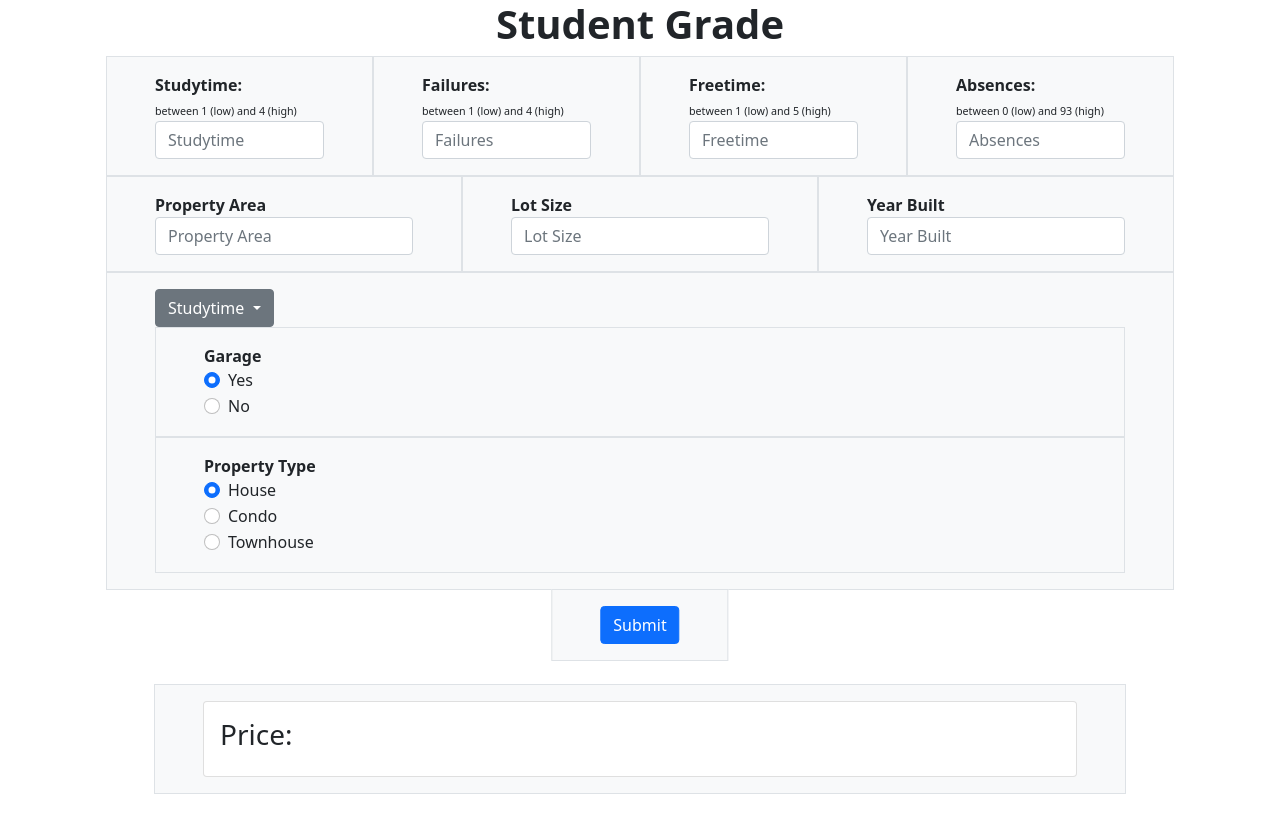
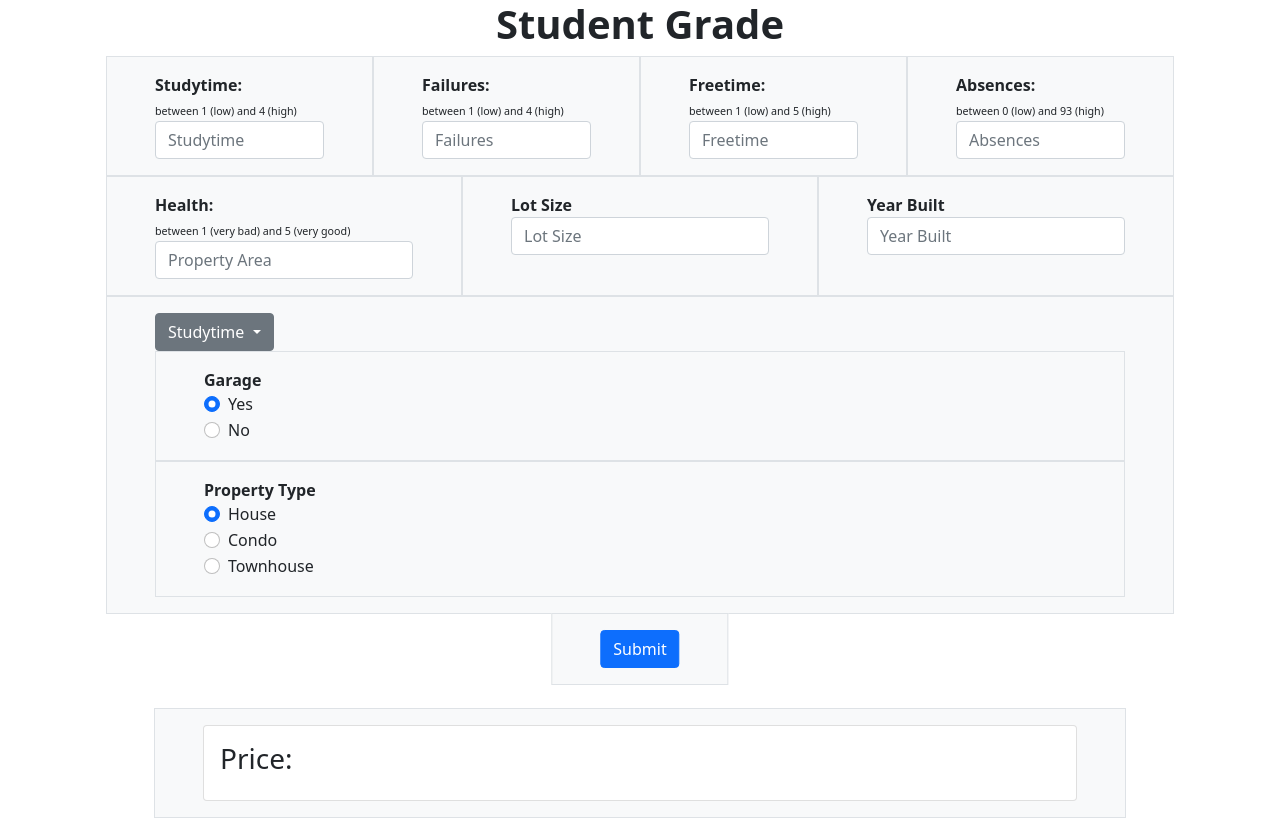
Before and after one commit to sushant822/sutdent_grade, a Flask app: page / in a window 1280 px wide. Before the commit the page ends 794 px from the top, so only its background shows below. Run offline with Flask 2, Linux system fonts and the light colour scheme; some libraries are stand-ins or nearby versions.

Commit message:
Update index.html

```diff
--- a/templates/index.html
+++ b/templates/index.html
@@ -57,7 +57,7 @@
     <div class="container px-lg-5">
       <div class="row mx-lg-n5">
         <div class="col py-3 px-lg-5 border bg-light"><div class="form-group">
-          <label for="FormControlFile1"><strong>Property Area</strong></label>
+          <label for="FormControlFile1"><strong>Health:</strong><br><small><small><small>between 1 (very bad) and 5 (very good)</small></small></small></label>
           <input class="form-control" type="text" placeholder="Property Area" name="property_area">
       </div></div>
         <div class="col py-3 px-lg-5 border bg-light"><div class="form-group">
```
